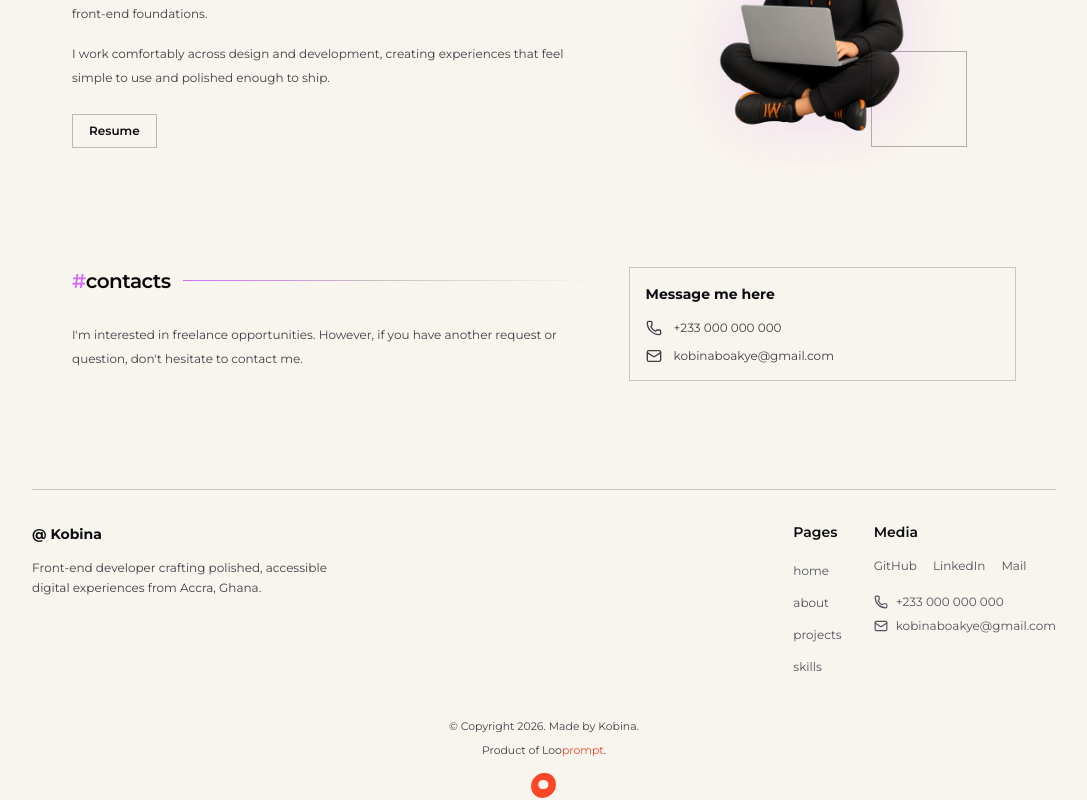
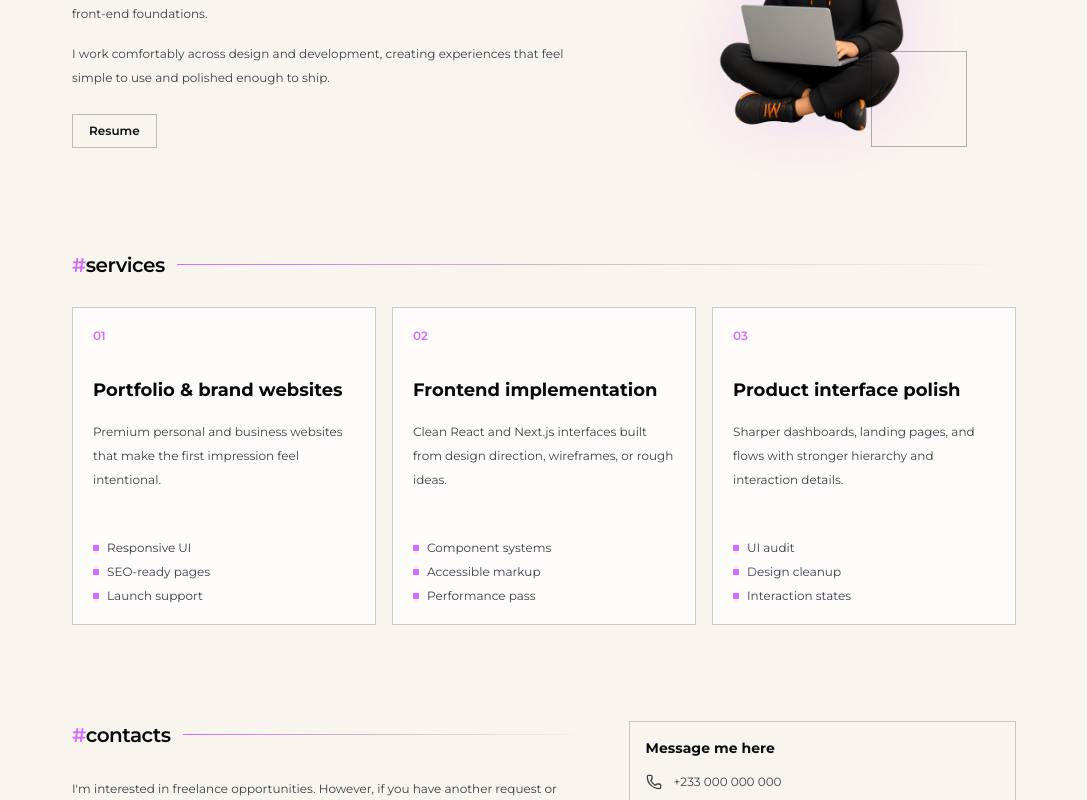
Before and after one commit to kobina2121/kobina.portfolio, a Next.js app: page / in a window 1280 px wide. Shown: the part 2000-2800 px from the top of the page, without its empty margins (96-1183 px from the left). Built offline with nearby package versions, Linux system fonts and the light colour scheme; a web font is replaced by a local one.

Commit message:
feat: add homepage services section

```diff
--- a/src/app/page.tsx
+++ b/src/app/page.tsx
@@ -2,7 +2,7 @@ import Image from "next/image";
 import Link from "next/link";
 import { ArrowDown, ArrowUpRight, Mail, Phone } from "lucide-react";
 import { SiteNavbar } from "@/components/site-navbar";
-import { projects, skillItems } from "@/lib/portfolio-content";
+import { projects, serviceItems, skillItems } from "@/lib/portfolio-content";
 import {
   FaCss3Alt,
   FaFigma,
@@ -343,6 +343,42 @@ export default function Home() {
           </div>
         </section>
 
+        <section id="services" className="relative scroll-mt-24 pt-20">
+          <SectionTitle>services</SectionTitle>
+          <div className="grid gap-4 md:grid-cols-3">
+            {serviceItems.map((service, index) => (
+              <article
+                key={service.title}
+                className="group border border-zinc-950/20 bg-white/75 p-5 transition-colors hover:border-[#d76bff] dark:border-white/35 dark:bg-black/80"
+              >
+                <p className="mb-8 text-xs font-semibold text-[#d76bff]">
+                  0{index + 1}
+                </p>
+                <h3 className="text-lg font-bold text-zinc-950 dark:text-white">
+                  {service.title}
+                </h3>
+                <p className="mt-4 min-h-24 text-xs leading-6 text-zinc-700 dark:text-zinc-400">
+                  {service.description}
+                </p>
+                <ul className="mt-6 space-y-2">
+                  {service.deliverables.map((deliverable) => (
+                    <li
+                      key={deliverable}
+                      className="flex items-center gap-2 text-xs text-zinc-700 dark:text-zinc-300"
+                    >
+                      <span
+                        className="size-1.5 bg-[#d76bff]"
+                        aria-hidden="true"
+                      />
+                      {deliverable}
+                    </li>
+                  ))}
+                </ul>
+              </article>
+            ))}
+          </div>
+        </section>
+
         <section
           id="contact-me"
           className="relative grid scroll-mt-24 gap-10 pt-24 pb-20 md:grid-cols-[1fr_0.75fr] md:items-start"
```
